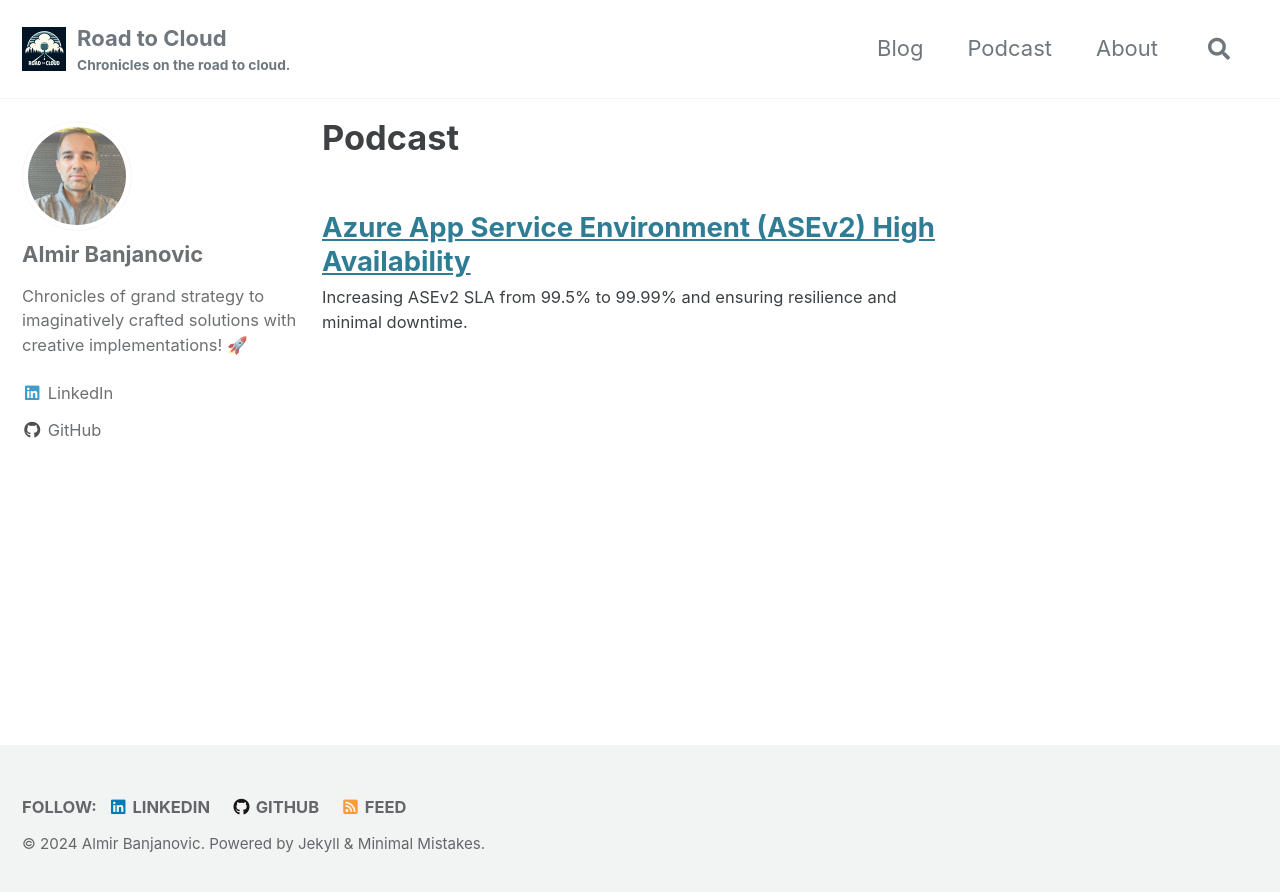
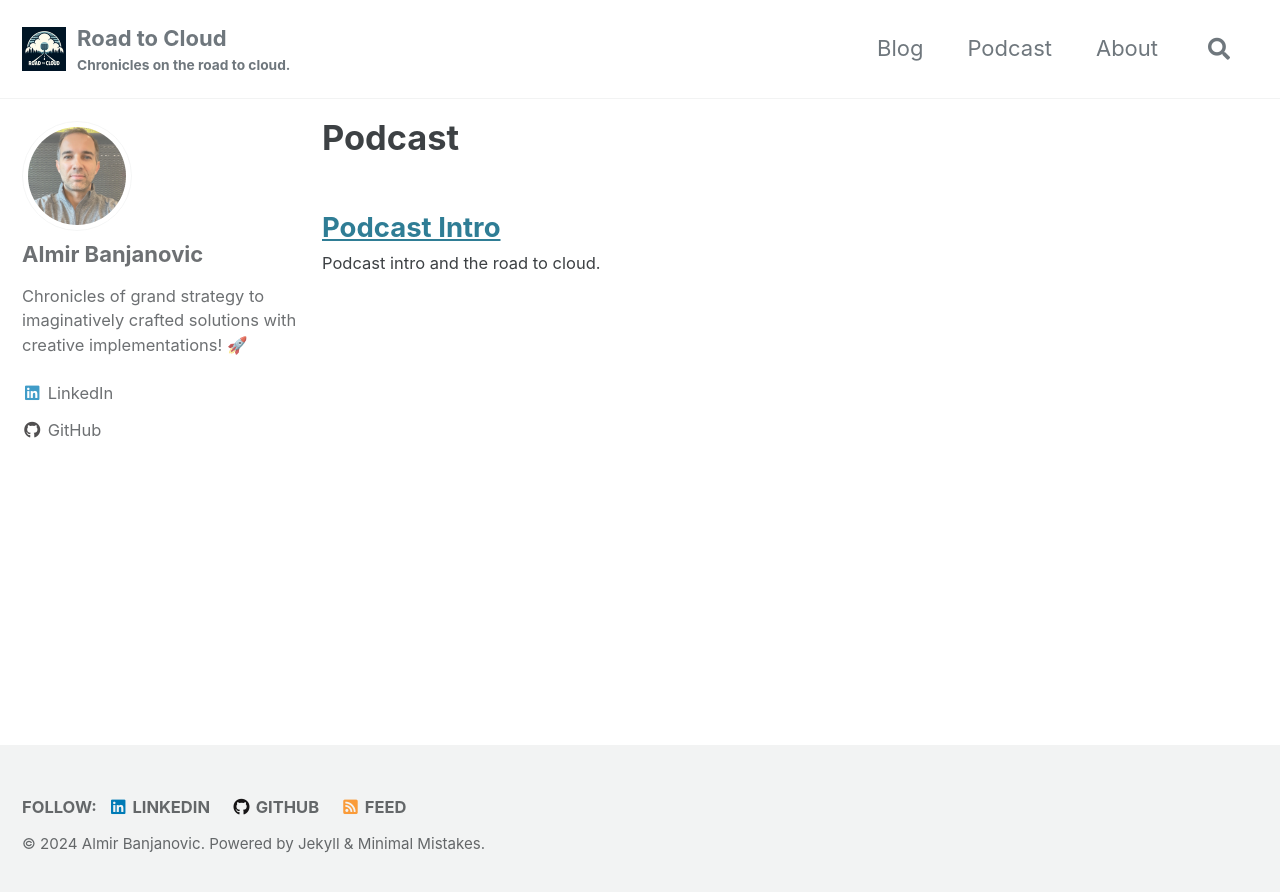
Before and after one commit to almirbanjanovic/roadtocloud.github.io, a Jekyll site: the page built from _pages/podcast.md, in a window 1280 px wide. Shown: the top 892 px of the page. Built offline with Jekyll 4.4.1, drawn with Linux system fonts in a browser that asks for light colours; cached includes are drawn as plain includes.

Commit message:
Update 2024-01-24-Intro.md

```diff
--- a/_podcast/2024-01-24-Intro.md
+++ b/_podcast/2024-01-24-Intro.md
@@ -1,15 +1,9 @@
 ---
-title:  "Azure App Service Environment (ASEv2) High Availability"
+title:  "Podcast Intro"
 header:
   teaser: "/assets/images/ase-v2-high-availability.png"
-excerpt: "Increasing ASEv2 SLA from 99.5% to 99.99% and ensuring resilience and minimal downtime."
-tags:
-  - architecture
-  - cloud
+excerpt: "Podcast intro and the road to cloud."
 ---
 
-Out of the box, Microsoft guarantes an SLA, or availability, of 99.95% for Azure App Services and Azure App Service Environments.  This becomes problematic for applications which require an SLA of at least 99.99% or more.  The trick here is to use Application Gateways and Availability Zones to increase availability and resilience.  The diagram below showcases such a deployment.
-
-![image-center]({{ site.url }}{{ site.baseurl }}/assets/images/ase-v2-high-availability.png){: .align-center}
-
-However, the obvious downside for such an architecture would be the increased cost of a duplicate deployment in a separate Availability Zone.
+<div style="height: 228px; width: 600px;"><iframe src="https://audio.com/embed/audio/1788991862344398?theme=dark"
+    style="display:block; border-radius: 6px; border: none; height: 204px; width: 600px;"></iframe><a href='https://audio.com/almir-banjanovic' style="text-align: center; display: block; color: #A4ABB6; font-size: 12px; font-family: sans-serif; line-height: 16px; margin-top: 8px; overflow: hidden; white-space: nowrap; text-overflow: ellipsis;">@almir-banjanovic</a></div>
```
